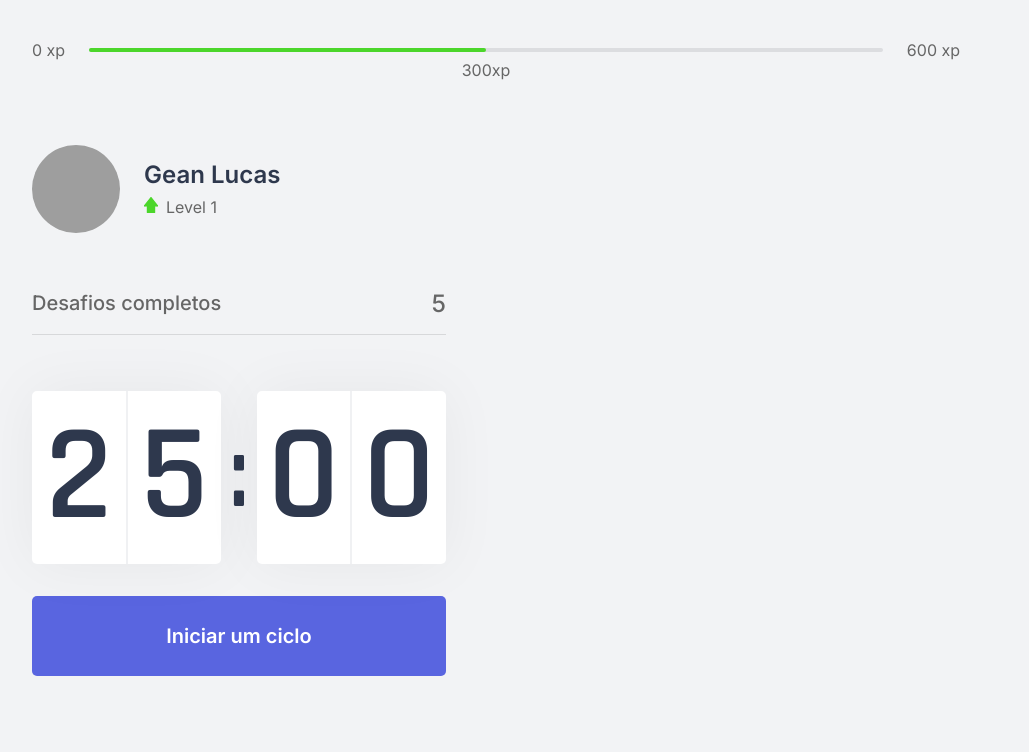
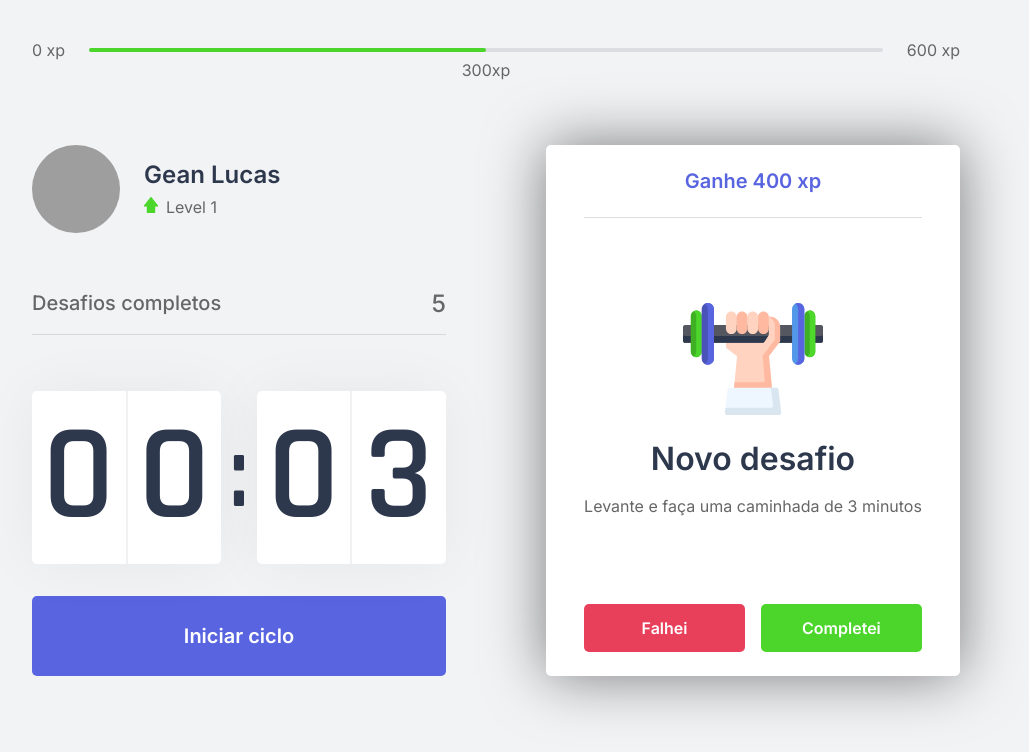
Before and after one commit to legeannd/nextlevelweek-moveit, a Next.js app: page / in a window 1280 px wide. Shown: the top 752 px of the page, without its empty margins (144-1173 px from the left). Built offline with nearby package versions, Linux system fonts and the light colour scheme; grey boxes are pictures that could not be loaded.

Commit message:
Finishing countdown component behavior + Added challenge box component

```diff
--- /dev/null
+++ b/src/components/ChallengeBox.tsx
@@ -0,0 +1,44 @@
+import styles from '../styles/components/ChallengeBox.module.css';
+
+export function ChallengeBox() {
+  const hasActiveChallenge = true;
+
+  return (
+    <div className={styles.challengeBoxContainer}>
+      { hasActiveChallenge ? (
+        <div className={styles.challengeActive}>
+          <header>Ganhe 400 xp</header>
+
+          <main>
+            <img src="icons/body.svg" />
+            <strong>Novo desafio</strong>
+            <p>Levante e faça uma caminhada de 3 minutos</p>
+          </main>
+
+          <footer>
+            <button
+              type="button"
+              className={styles.challengeFailedButton}
+            >
+              Falhei
+            </button>
+            <button
+              type="button"
+              className={styles.challengeSucceededButton}
+            >
+              Completei
+            </button>
+          </footer>
+        </div>
+      ) : (
+        <div className={styles.challengeNotActive}>
+          <strong>Finalize um ciclo para receber um desafio</strong>
+          <p>
+            <img src="icons/level-up.svg" alt="Level Up"/>
+            Avance de level completando desafios.
+          </p>
+        </div>
+      )}
+    </div>
+  )
+}
--- a/src/components/Countdown.tsx
+++ b/src/components/Countdown.tsx
@@ -1,9 +1,12 @@
 import { useEffect, useState } from 'react';
 import styles from '../styles/components/Countdown.module.css';
 
+let countdownTimeout: NodeJS.Timeout;
+
 export function Countdown() {
-  const [time, setTime] = useState(25 * 60);
-  const [active, setActive] = useState(false);
+  const [time, setTime] = useState(0.05 * 60);
+  const [isActive, setIsActive] = useState(false);
+  const [hasFinished, setHasFinished] = useState(false);
 
   const minutes = Math.floor(time / 60);
   const seconds = time % 60;
@@ -12,16 +15,26 @@
   const [secondLeft, secondRight] = String(seconds).padStart(2, '0').split('');
 
   function startCountdown() {
-    setActive(true);
+    setIsActive(true);
+  }
+
+  function resetCountdown() {
+    clearTimeout(countdownTimeout);
+    setIsActive(false);
+    setTime(25 * 60);
   }
 
   useEffect(() => {
-    if (active && time > 0) {
-      setTimeout(() => {
+    if (isActive && time > 0) {
+      countdownTimeout = setTimeout(() => {
         setTime(time - 1);
       }, 1000)
+    } else if (isActive && time === 0) {
+      setHasFinished(true);
+      setIsActive(false);
     }
-  }, [active, time]);
+
+  }, [isActive, time]);
 
   return (
     <div>
@@ -37,13 +50,36 @@
         </div>
       </div>
 
+      { hasFinished ? (
+        <button
+          disabled
+          className={styles.countdownButton}
+        >
+          Ciclo encerrado
+        </button>
+      ) : (
+        <>
+        { isActive ? (
+          <button
+            type="button"
+            className={`${styles.countdownButton} ${styles.countdownButtonActive}`}
+            onClick={resetCountdown}
+          >
+            Abandonar ciclo
+          </button>
+        ) : (
           <button
             type="button"
             className={styles.countdownButton}
             onClick={startCountdown}
           >
-        Iniciar um ciclo
+            Iniciar ciclo
           </button>
+        )}
+        </>
+      )}
+
+
     </div>
   )
 }
--- a/src/pages/index.tsx
+++ b/src/pages/index.tsx
@@ -7,6 +7,7 @@
 import Head from 'next/head';
 
 import styles from '../styles/pages/Home.module.css';
+import { ChallengeBox } from "../components/ChallengeBox";
 
 export default function Home() {
   return (
@@ -25,7 +26,7 @@
         </div>
 
         <div>
-
+          <ChallengeBox />
         </div>
       </section>
     </div>
--- /dev/null
+++ b/src/styles/components/ChallengeBox.module.css
@@ -0,0 +1,110 @@
+.challengeBoxContainer {
+  height: 100%;
+
+  background: var(--white);
+  border-radius: 5px;
+  box-shadow: 0 0 60px rgba(0, 0, 0, 0.5);
+  padding: 1.5rem 2rem;
+
+  display: flex;
+  flex-direction: column;
+  align-items: center;
+  justify-content: center;
+
+  text-align: center;
+}
+
+.challengeNotActive {
+  display: flex;
+  flex-direction: column;
+  align-items: center;
+}
+
+.challengeNotActive strong {
+  font-size: 1.5rem;
+  font-weight: 500;
+  line-height: 1.4;
+}
+
+.challengeNotActive p {
+  display: flex;
+  flex-direction: column;
+  align-items: center;
+  line-height: 1.4;
+  max-width: 70%;
+  margin-top: 3rem;
+}
+
+.challengeNotActive p img {
+  margin-bottom: 1rem;
+}
+
+.challengeActive {
+  height: 100%;
+
+  display: flex;
+  flex-direction: column;
+}
+
+.challengeActive header {
+  color: var(--blue);
+  font-weight: 600;
+  font-size: 1.25rem;
+  padding: 0 2rem 1.5rem;
+  border-bottom: 1px solid var(--gray-line);
+}
+
+.challengeActive main {
+  flex: 1;
+  display: flex;
+  flex-direction: column;
+  align-items: center;
+  justify-content: center;
+}
+
+.challengeActive main strong {
+  font-size: 2rem;
+  font-weight: 600;
+  color: var(--title);
+  margin: 1.5rem 0 1rem;
+}
+
+.challengeActive main p {
+  line-height: 1.5;
+}
+
+.challengeActive footer {
+  display: grid;
+  grid-template-columns: 1fr 1fr;
+  gap: 1rem;
+}
+
+.challengeActive footer button {
+  height: 3rem;
+
+  display: flex;
+  align-items: center;
+  justify-content: center;
+
+  border: 0;
+  border-radius: 5px;
+
+  color: var(--white);
+
+  font-size: 1rem;
+  font-weight: 600;
+
+  transition: filter 0.2s;
+}
+
+.challengeActive footer button.challengeFailedButton {
+  background: var(--red);
+}
+
+.challengeActive footer button.challengeSucceededButton {
+  background: var(--green);
+}
+
+.challengeActive footer button:hover {
+  filter: brightness(0.9);
+}
--- a/src/styles/components/Countdown.module.css
+++ b/src/styles/components/Countdown.module.css
@@ -59,6 +59,22 @@
   transition: background-color 0.2s;
 }
 
-.countdownButton:hover {
+.countdownButton:not(:disabled):hover {
   background: var(--blue-dark);
 }
+
+.countdownButtonActive {
+  background: var(--white);
+  color: var(--title);
+}
+
+.countdownButtonActive:not(:disabled):hover {
+  background: var(--red);
+  color: var(--white);
+}
+
+.countdownButton:disabled {
+  background: var(--white);
+  color: var(--text);
+  cursor: not-allowed;
+}
```
Lines whose indentation alone changed are shown as unchanged.
